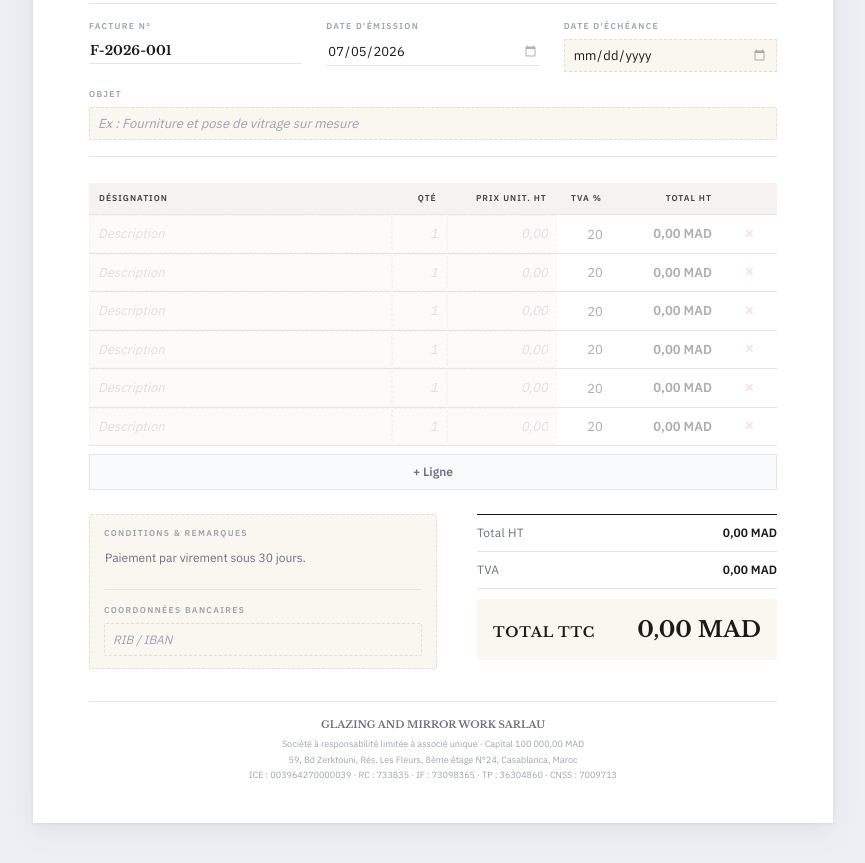
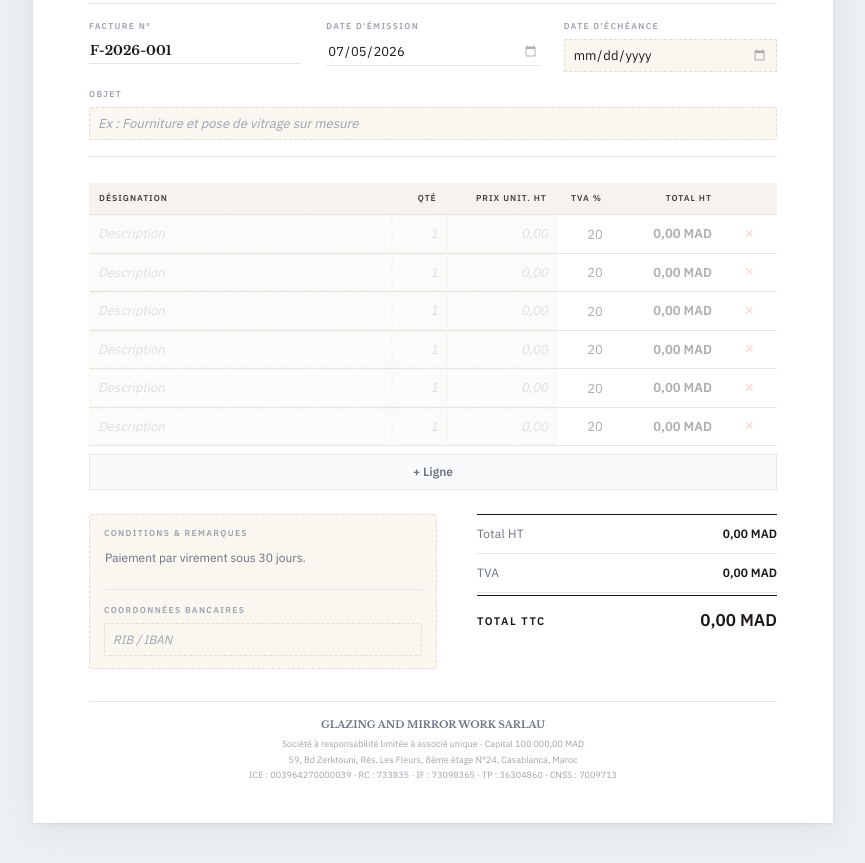
Before and after one commit to ouave13/gmw-factures, a plain HTML site: page facture-devis.html in a window 1280 px wide. Shown: the part 607-1470 px from the top of the page, without its empty margins (207-1072 px from the left). Drawn offline with nearby package versions, Linux system fonts and the light colour scheme.

Commit message:
Fix totals block typography and alignment.
Co-authored-by: Cursor <cursoragent@cursor.com>

```diff
--- a/facture-devis.html
+++ b/facture-devis.html
@@ -480,9 +480,9 @@
     .totals-line {
       display: flex;
       justify-content: space-between;
-      align-items: baseline;
-      gap: 20px;
-      padding: 9px 0;
+      align-items: center;
+      gap: 24px;
+      padding: 10px 0;
       font-size: 12px;
       color: var(--muted);
       border-bottom: 1px solid var(--line);
@@ -495,6 +495,7 @@
     }
 
     .totals-line span:last-child {
+      font-family: var(--sans);
       font-weight: 600;
       color: var(--ink);
       font-variant-numeric: tabular-nums;
@@ -506,25 +507,26 @@
 
     .totals-line.grand {
       border-bottom: none;
-      margin-top: 10px;
-      padding: 14px 16px;
-      gap: 28px;
-      background: var(--fillable);
-      border-radius: 3px;
+      border-top: 1.5px solid var(--line-dark);
+      margin-top: 2px;
+      padding: 12px 0 2px;
+      gap: 24px;
+      background: transparent;
       color: var(--ink);
     }
 
     .totals-line.grand span:first-child {
-      font-family: var(--serif);
-      font-size: 14px;
+      font-family: var(--sans);
+      font-size: 11px;
       font-weight: 700;
-      letter-spacing: 0.06em;
+      letter-spacing: 0.14em;
       text-transform: uppercase;
+      color: var(--ink);
     }
 
     .totals-line.grand span:last-child {
-      font-family: var(--serif);
-      font-size: 22px;
+      font-family: var(--sans);
+      font-size: 17px;
       font-weight: 700;
       color: var(--ink);
     }
@@ -844,8 +846,11 @@
       font-weight: 600 !important;
       text-align: right !important;
     }
-    body.pdf-export .totals-line.grand { padding: 14px 16px !important; }
-    body.pdf-export .totals-line.grand span:last-child { font-size: 22px !important; }
+    body.pdf-export .totals-line.grand {
+      padding: 12px 0 2px !important;
+      background: transparent !important;
+    }
+    body.pdf-export .totals-line.grand span:last-child { font-size: 17px !important; }
 
     body.pdf-export .lines-table tbody tr.is-empty { display: none !important; }
 
@@ -1050,8 +1055,7 @@
 
       /* Bas de document empilé */
       .doc-foot { grid-template-columns: 1fr; gap: 24px; }
-      .totals-line.grand { padding: 16px; }
-      .totals-line.grand span:last-child { font-size: 21px; }
+      .totals-line.grand span:last-child { font-size: 16px; }
 
       .legal { font-size: 9px; margin-top: 24px; }
     }
```
